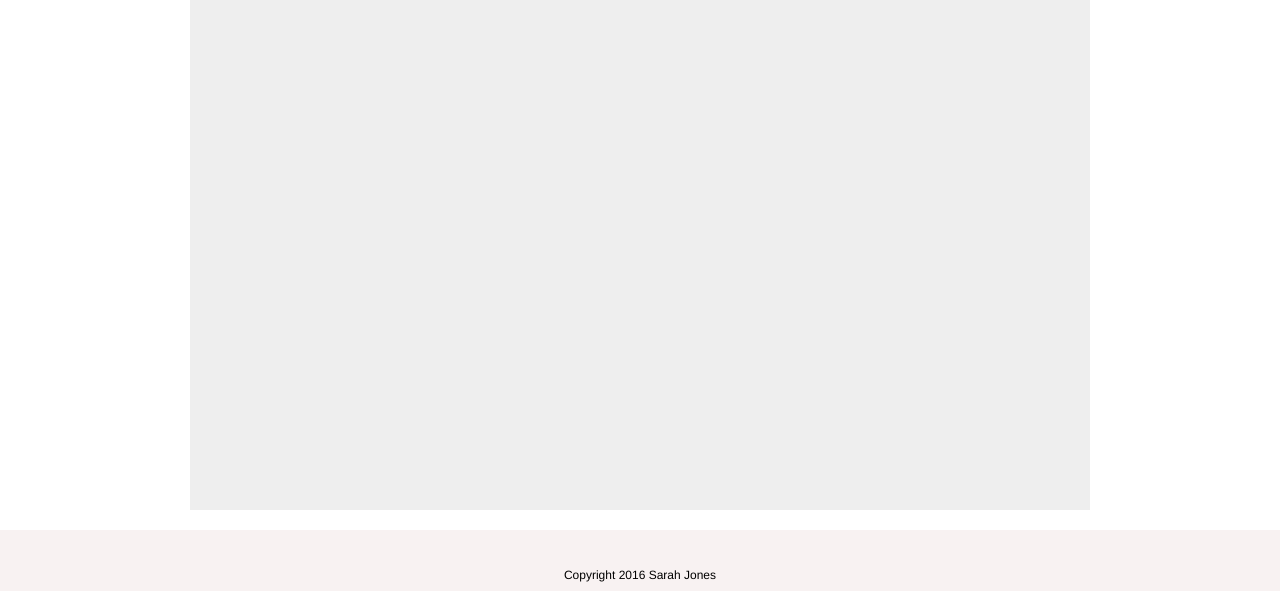
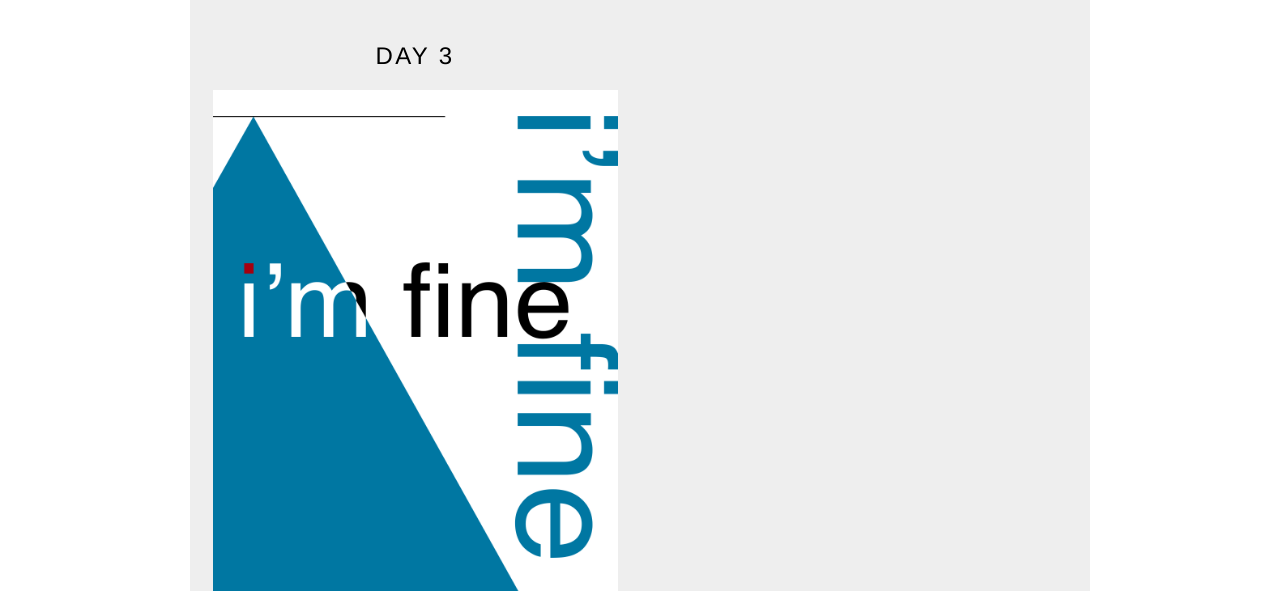
Before and after one commit to sarahjones1025/sarahjones1025.github.io, a plain HTML site: page 30_days.html in a window 1280 px wide. Shown: the part 905-1496 px from the top of the page. Drawn offline with nearby package versions, Linux system fonts and the light colour scheme.

Commit message:
Day 3 added

```diff
--- a/30_days.html
+++ b/30_days.html
@@ -41,7 +41,11 @@
                     <img src="img/Day_2.jpg">
                     <h3>I was introduced to a popular e-juice at a local vape shop and loved the name and branding. I made this "tribute branding" to flex my layout skills.</h3>
                 </div>
-                <div class="day_3"></div>
+                <div class="day_3 project_intro">
+                    <h2>Day 3</h2>
+                    <img src="img/Day_3.jpg">
+                    <h3>Basic shapes, colour, &amp; typography to practice layout.</h3>
+                </div>
                 <div class="day_4"></div>
                 <div class="day_5"></div>
                 <div class="day_6"></div>
--- a/css/style.css
+++ b/css/style.css
@@ -926,6 +926,9 @@ th {
     font-style: normal; }
 
 .thirty_days {
+  display: flex;
+  flex-wrap: wrap;
+  flex: 1;
   background-color: #eee;
   margin-bottom: 20px; }
   .thirty_days h2 {
@@ -938,10 +941,13 @@ th {
     text-transform: initial;
     padding: 0 12.5%; }
   .thirty_days div {
+    box-sizing: border-box;
     padding: 20px 0;
-    width: 50%;
-    float: left; }
+    margin-bottom: 0; }
 
+@media screen and (min-width: 630px) {
+  .thirty_days div {
+    width: 50%; } }
 .clearfix:before,
 .clearfix:after {
   content: "";
```
Also changed, not shown: img/Day_3.jpg (added), 3 other files.
